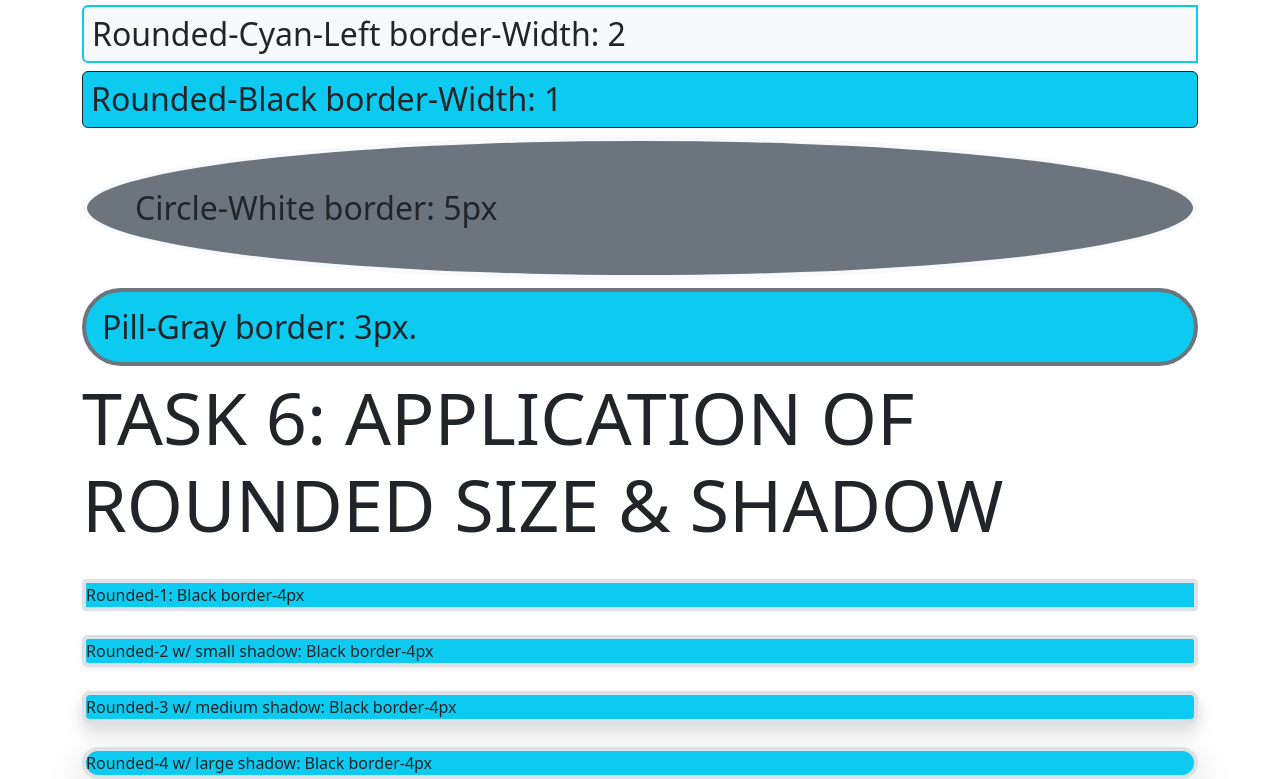
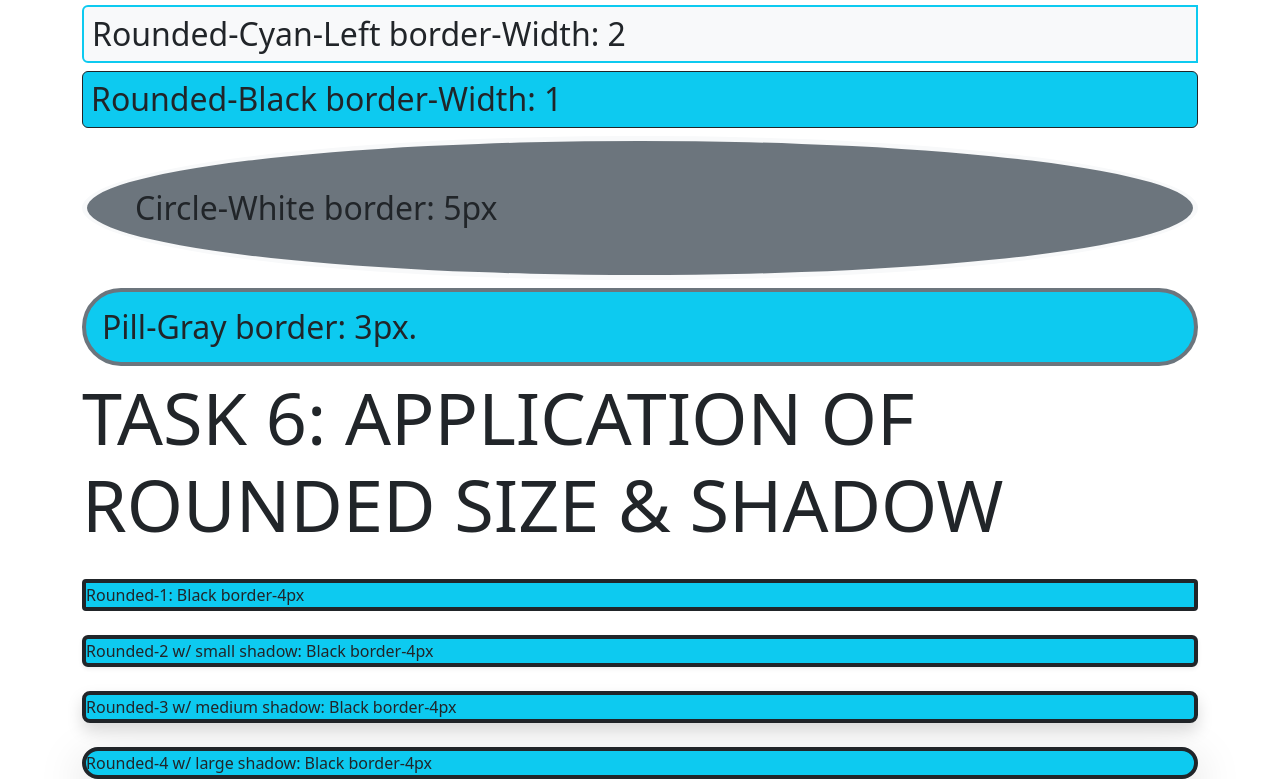
Before and after one commit to EdwardAllen-Ricafranca/Display-Utilities, a plain HTML site: page index.html in a window 1280 px wide. Shown: the part 2428-3207 px from the top of the page. Drawn offline with nearby package versions, Linux system fonts and the light colour scheme.

Commit message:
Update index.html

```diff
--- a/index.html
+++ b/index.html
@@ -61,10 +61,10 @@
     </div>
     <div class="container d-grid gap-4">
         <h1 class="display-2">TASK 6: APPLICATION OF ROUNDED SIZE & SHADOW</h1>
-        <span class="bg-info border border-4 rounded-1">Rounded-1: Black border-4px</span>
-        <span class="shadow-sm bg-info border border-4 rounded-2">Rounded-2 w/ small shadow: Black border-4px</span>
-        <span class="shadow bg-info border border-4 rounded-3">Rounded-3 w/ medium shadow: Black border-4px</span>
-        <span class="shadow-lg bg-info border border-4 rounded-4">Rounded-4 w/ large shadow: Black border-4px</span>
+        <span class="bg-info border border-dark border-4 rounded-1">Rounded-1: Black border-4px</span>
+        <span class="shadow-sm bg-info border border-dark border-4 rounded-2">Rounded-2 w/ small shadow: Black border-4px</span>
+        <span class="shadow bg-info border border-dark border-4 rounded-3">Rounded-3 w/ medium shadow: Black border-4px</span>
+        <span class="shadow-lg bg-info border-dark border border-4 rounded-4">Rounded-4 w/ large shadow: Black border-4px</span>
     </div>
     <script src="https://cdn.jsdelivr.net/npm/bootstrap@5.3.6/dist/js/bootstrap.bundle.min.js" integrity="sha384-j1CDi7MgGQ12Z7Qab0qlWQ/Qqz24Gc6BM0thvEMVjHnfYGF0rmFCozFSxQBxwHKO" crossorigin="anonymous"></script>
   </body>
```
